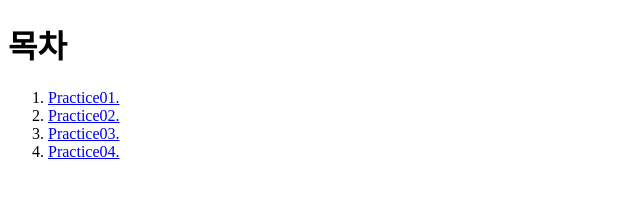
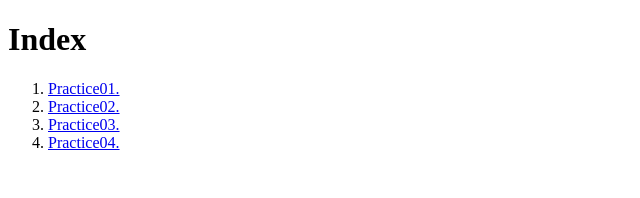
Before and after one commit to charlyyang88/HTMLCSS_Practice01, a plain HTML site: page index.html in a window 1280 px wide. Shown: the whole page, without its empty margins (0-640 px from the left). Drawn offline with Linux system fonts and the light colour scheme.

Commit message:
Update index.html

```diff
--- a/index.html
+++ b/index.html
@@ -7,7 +7,7 @@
 </head>
 
 <body>
-    <h1> 목차 </h1>
+    <h1> Index </h1>
 <ol>
     <li><a href = "practice1.html">Practice01.</a></li>
     <li><a href = "practice2.html">Practice02.</a></li>
```
